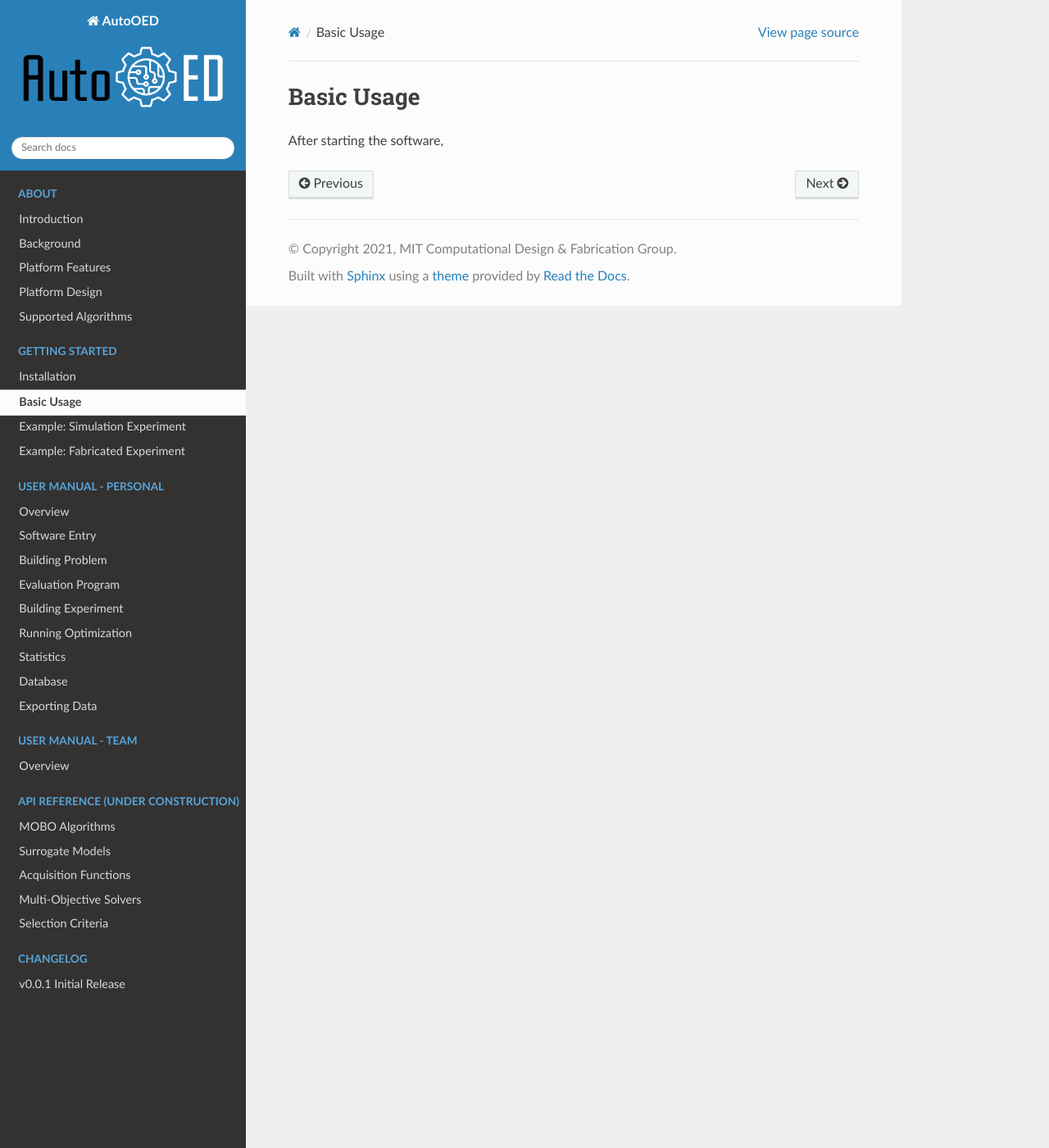
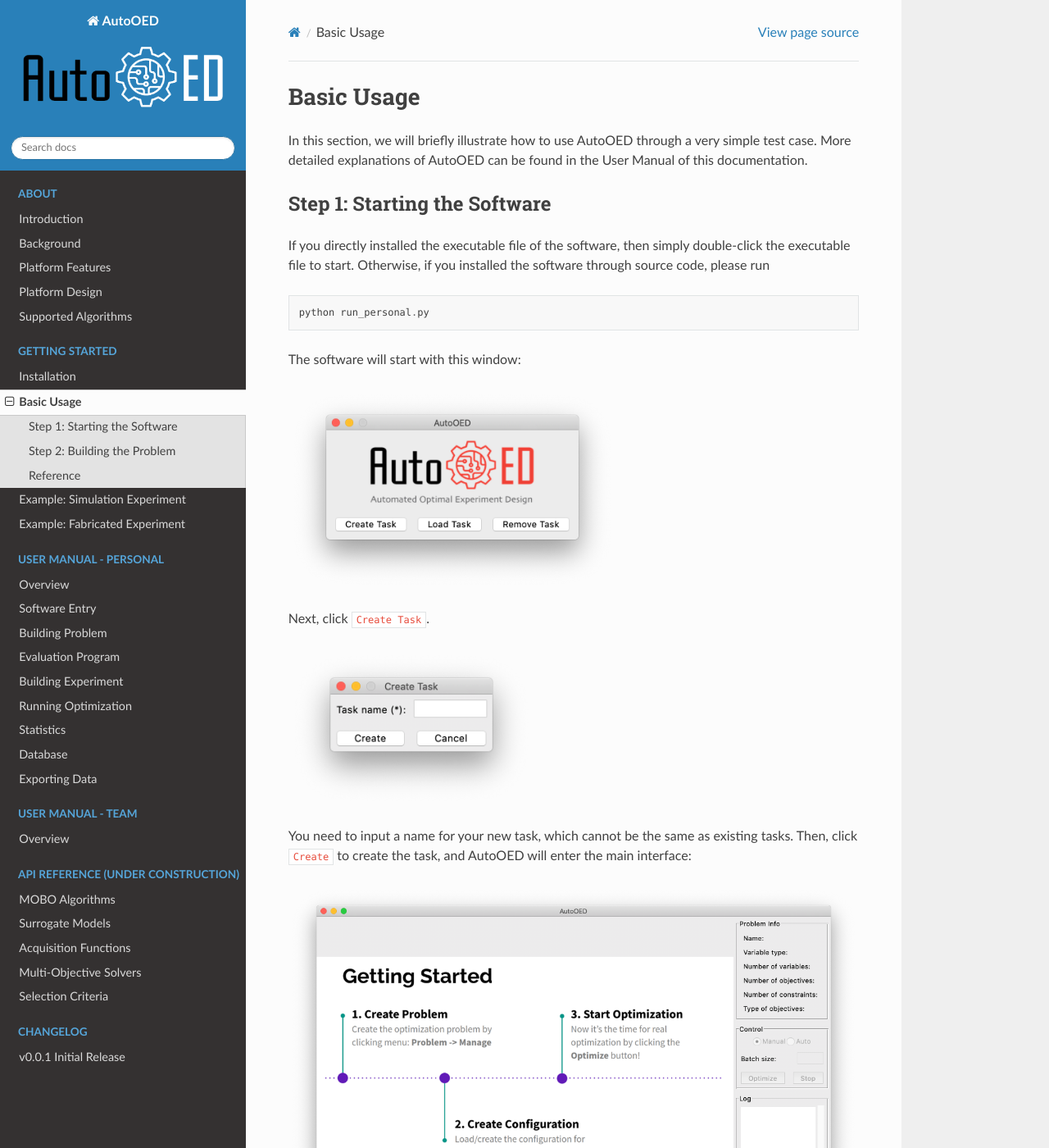
Before and after one commit to yunshengtian/AutoOED, a Sphinx documentation site: the page built from docs/source/content/getting-started/basic-usage.rst, in a window 1280 px wide and 1400 px high. Shown: the whole window at 82% size. Built offline with Sphinx 7.4.7 and the Read the Docs theme 2.0.0, drawn with Linux system fonts in a browser that asks for light colours; some of the changed text lies outside the part shown.

Commit message:
update docs: getting started and personal manual

```diff
--- a/docs/source/content/getting-started/basic-usage.rst
+++ b/docs/source/content/getting-started/basic-usage.rst
@@ -2,4 +2,91 @@
 Basic Usage
 -----------
 
-After starting the software,
+In this section, we will briefly illustrate how to use AutoOED through a very simple test case.
+More detailed explanations of AutoOED can be found in the User Manual of this documentation.
+
+
+Step 1: Starting the Software
+-----------------------------
+
+If you directly installed the executable file of the software, then simply double-click the executable file to start.
+Otherwise, if you installed the software through source code, please run
+
+.. code-block::
+
+   python run_personal.py
+
+The software will start with this window:
+
+.. figure:: ../../_static/manual-personal/software-entry/initial.png
+   :width: 400 px
+
+Next, click ``Create Task``.
+
+.. figure:: ../../_static/manual-personal/software-entry/create.png
+   :width: 300 px
+
+You need to input a name for your new task, which cannot be the same as existing tasks.
+Then, click ``Create`` to create the task, and AutoOED will enter the main interface:
+
+.. figure:: ../../_static/manual-personal/software-entry/main.png
+   :width: 700 px
+
+
+Step 2: Building the Problem
+----------------------------
+
+Now we are going to build a problem for optimization.
+Click ``Problem->Manage`` from the menu, then this window will show:
+
+.. figure:: ../../_static/getting-started/basic-usage/build-problem/manage_before.png
+   :width: 500 px
+
+The list of the current problems that have been created is shown on the left, which is empty now.
+We can start by clicking ``Create``.
+Just as an example, we create the continuous ZDT1 [1]_ optimization problem, named "myzdt1".
+
+.. figure:: ../../_static/getting-started/basic-usage/build-problem/create_general.png
+   :width: 350 px
+
+Next, we specify the information of the design variables. In this problem, we have 6 design variables
+bounded by 0 and 1.
+
+.. figure:: ../../_static/getting-started/basic-usage/build-problem/create_design.png
+   :width: 500 px
+
+After that, we specify the information of the performance space. In this problem, we have 2 objectives
+that are supposed to be minimized.
+
+.. figure:: ../../_static/getting-started/basic-usage/build-problem/create_performance.png
+   :width: 500 px
+
+And we have linked a performance evaluation program (objective function) for this problem,
+which is a simple python script like this, defined by the original ZDT1 problem:
+
+.. code-block:: python
+
+    import numpy as np
+
+    def evaluate_objective(x):
+        n_var = 6
+        f1 = x[0]
+        g = 1 + 9.0 / (n_var - 1) * np.sum(x[1:])
+        f2 = g * (1 - np.power((f1 / g), 0.5))
+        return f1, f2
+
+As the last step, we specify the information of the constraints. But in this case, the problem does not have any constraints,
+so it appears like:
+
+.. figure:: ../../_static/getting-started/basic-usage/build-problem/create_constraint.png
+   :width: 450 px
+
+Finally, we click ``Finish`` and the problem list gets updated:
+
+.. figure:: ../../_static/getting-started/basic-usage/build-problem/manage_after.png
+   :width: 500 px
+
+Reference
+---------
+
+.. [1] Eckart Zitzler, Kalyanmoy Deb, and Lothar Thiele. Comparison of multiobjective evolutionary algorithms: Empirical results. Evolutionary computation, 8(2):173–195, 2000.
--- a/docs/source/content/getting-started/installation.rst
+++ b/docs/source/content/getting-started/installation.rst
@@ -9,7 +9,7 @@
 --------------------------
 
 Personal Version
-""""""""""""""""
+''''''''''''''''
 
 Follow the links below to install a zip file, unzip it and find the executable file at the corresponding location.
 
@@ -29,7 +29,7 @@
 
 
 Team Version
-""""""""""""
+''''''''''''
 
 There are three executable files for different roles of the team: AutoOED_Manager, AutoOED_Scientist and AutoOED_Technician.
 
--- a/docs/source/content/manual-personal/run-optimization.rst
+++ b/docs/source/content/manual-personal/run-optimization.rst
@@ -27,7 +27,7 @@
 
 
 Manual Mode
-'''''''''''
+-----------
 
 Manual mode runs optimization only for a single iteration.
 In each iteration, the user need to first set the proper batch size, then click the ``Optimize`` button to start the algorithm, as shown in the figure above.
@@ -51,7 +51,7 @@
 
 
 Auto Mode
-'''''''''
+---------
 
 Auto mode could run optimization for multiple iterations, and is recommended when user have the performance evalaution program linked to AutoOED.
 To switch to auto mode, simply select ``Auto`` in the control panel like this:
@@ -80,6 +80,6 @@
 
 
 Interrupt
-'''''''''
+---------
 
 Under either mode, at any time, the user can safely stop the optimization by just clicking the ``Stop`` button next to the ``Optimize`` button.
--- a/docs/source/content/manual-personal/statistics.rst
+++ b/docs/source/content/manual-personal/statistics.rst
@@ -6,7 +6,7 @@
 
 
 Hypervolume
-'''''''''''
+-----------
 
 Hypervolume [1]_ is the most popular performance metric in multi-objective optimzation.
 Basically, hypervolume is the Lebesgue measure of the performance space region that is strictly dominated by the Pareto front points (blue),
@@ -25,7 +25,7 @@
 
 
 Model Prediction Error
-''''''''''''''''''''''
+----------------------
 
 In each iteration of multi-objective Bayesian optimization, we first fit a surrogate model for each objective to predict the performance of design variables based on current evaluated data,
 then run optimization based on surrogate models instead of using real-world evaluation to boost the sample efficiency.
@@ -44,6 +44,6 @@
 
 
 References
-''''''''''
+----------
 
 .. [1] Zitzler, Eckart, and Lothar Thiele. "Multiobjective optimization using evolutionary algorithms—a comparative case study." International conference on parallel problem solving from nature. Springer, Berlin, Heidelberg, 1998.
```
Also changed, not shown: docs/source/content/manual-personal/build-problem.rst (+33 -7 lines), docs/source/content/manual-personal/software-entry.rst (+13 -0 lines), docs/source/_static/getting-started/basic-usage/build-problem/create_constraint.png (added), docs/source/_static/getting-started/basic-usage/build-problem/create_design.png (added), docs/source/_static/getting-started/basic-usage/build-problem/create_general.png (added), docs/source/_static/getting-started/basic-usage/build-problem/create_performance.png (added), docs/source/_static/getting-started/basic-usage/build-problem/manage_after.png (added), docs/source/_static/getting-started/basic-usage/build-problem/manage_before.png (added), docs/source/_static/manual-personal/software-entry/main.png (added).
